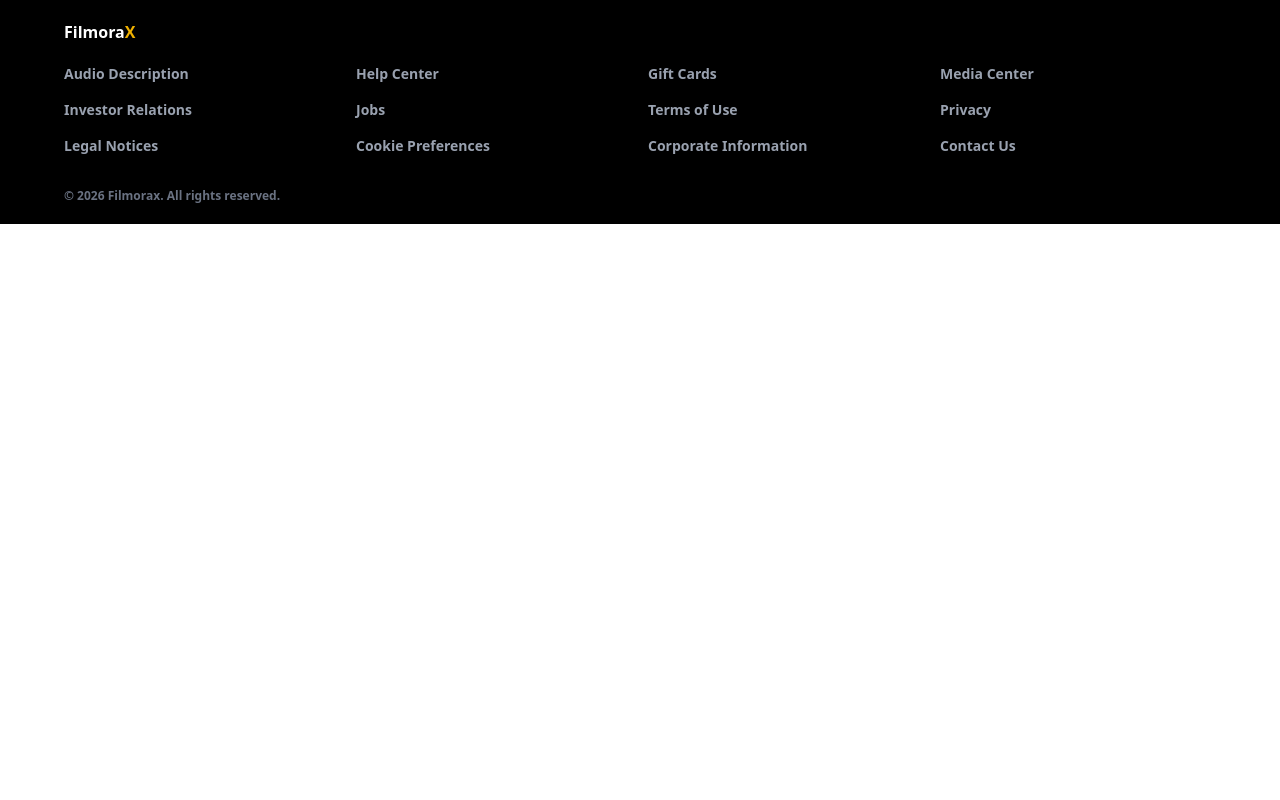
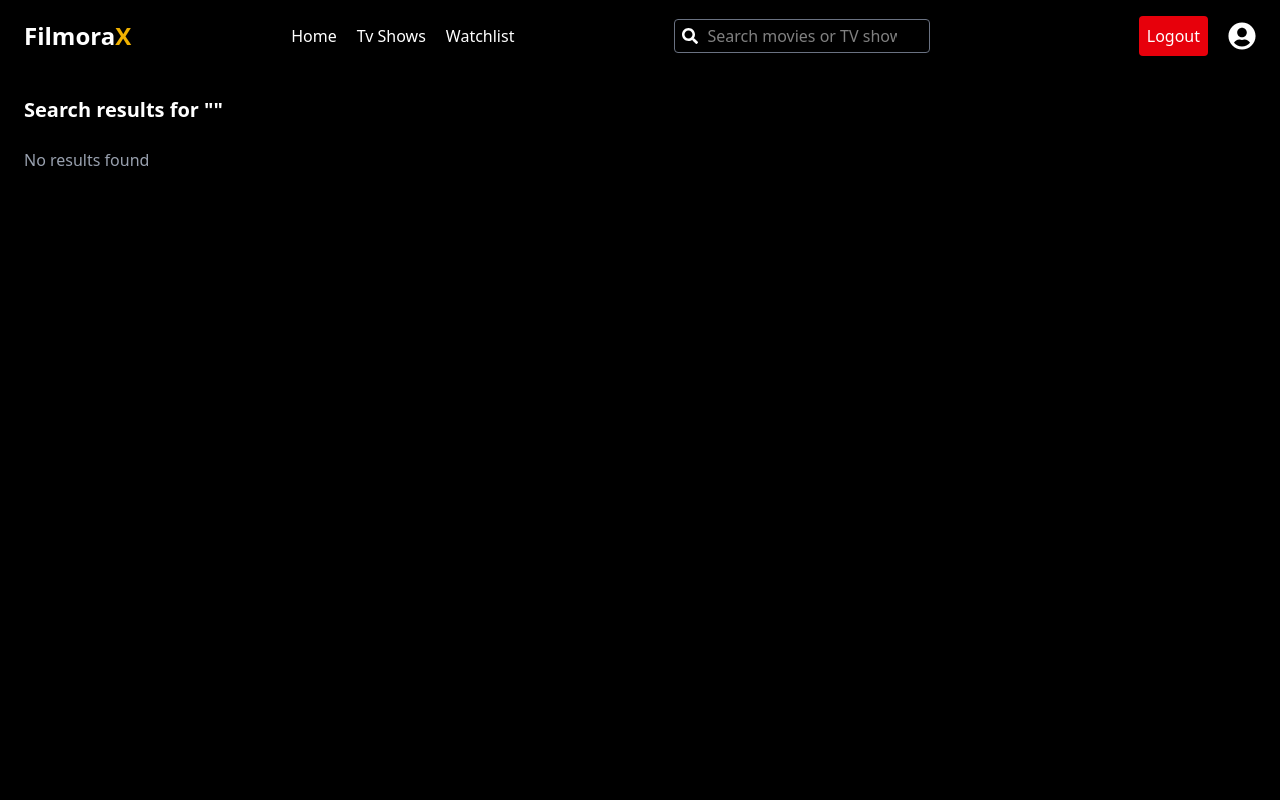
Before and after one commit to adithx2/Moviestreamingplatform, a React (Vite) app in the folder filmorax/: page /search in a window 1280 px wide. Shown: the top 800 px of the page. Built offline with nearby package versions, Linux system fonts and the light colour scheme.

Commit message:
Added Search bar

```diff
--- a/filmorax/src/App.jsx
+++ b/filmorax/src/App.jsx
@@ -4,6 +4,7 @@ import Home from './pages/Home'
 import Watchlist from './pages/Watchlist'
 import Tvshows from './pages/Tvshows'
 import MovieDetails from './pages/MovieDetails'
+import Search from './components/Search'
 import RootLayout from './layout/Rootlayout'
 import Landing from './pages/Landing'
 import Login from './components/Login'
@@ -22,6 +23,7 @@ const App = () => {
           <Route path='/logout' element={<Logout />} />
           <Route element={<RootLayout />}>
             <Route path='/home' element={<Home />} />
+            <Route path='/search' element={<Search/>}/>
             <Route path='watchlist' element={<Watchlist />} />
             <Route path='tvshows' element={<Tvshows />} />
             <Route path='moviedetails/:id' element={<MovieDetails />} />
--- a/filmorax/src/components/Navbar.jsx
+++ b/filmorax/src/components/Navbar.jsx
@@ -13,10 +13,9 @@ const Navbar = () => {
 
   const handleSearch = (e) => {
     e.preventDefault();
-    if (click.trim() !== "") {
-      navigate(`/search?click=${click}`);
-      setClick("");
-    }
+    if (!click.trim()) return;
+      navigate(`/search?click=${encodeURIComponent(click)}`);
+
   };
 
   const handleLogout = () => {
@@ -48,10 +47,6 @@ const Navbar = () => {
             <li>
               <Link to='/tvshows' className="hover:text-gray-300">Tv Shows</Link>
             </li>
-
-            {/* <li>
-              <Link to='/moviedetails' className="hover:text-gray-300">MovieDetails</Link>
-            </li> */}
 
             <li>
               <Link to='/watchlist' className="hover:text-gray-300">Watchlist</Link>
@@ -95,67 +90,4 @@ const Navbar = () => {
   )
 }
 
-
-// const Navbar = () => {
-
-//   const [click, setClick] = useState("");
-//   const navigate = useNavigate();
-
-//   const handleSearch = (e) => {
-//     e.preventDefault();
-//     if (click.trim() !== "") {
-//       navigate(`/search?click=${click}`);
-//       setClick("");
-//     }
-//   };
-
-//   const handleLogout = () => {
-//     navigate("/");
-//   };
-
-//   return (
-//     <nav className="fixed top-0 left-0 w-full h-18 z-50 bg-black text-white px-6 flex items-center justify-between">
-
-//       {/* Logo */}
-//       <div className="text-2xl font-bold">
-//         <Link to="/home">
-//           Filmora<span className="text-yellow-500">X</span>
-//         </Link>
-//       </div>
-
-//       {/* Menu */}
-//       <ul className="hidden md:flex gap-6">
-//         <li><Link to="/home">Home</Link></li>
-//         <li><Link to="/tvshows">Tv Shows</Link></li>
-//         <li><Link to="/moviedetails">MovieDetails</Link></li>
-//         <li><Link to="/watchlist">Watchlist</Link></li>
-//       </ul>
-
-//       {/* Search */}
-//       <form onSubmit={handleSearch} className="hidden md:block relative">
-//         <FaSearch className="absolute top-1/2 left-2 -translate-y-1/2" />
-//         <input
-//           type="text"
-//           placeholder="Search movies or TV shows..."
-//           value={click}
-//           onChange={(e) => setClick(e.target.value)}
-//           className="pl-8 py-1 bg-black border border-gray-600 rounded"
-//         />
-//       </form>
-
-//       {/* Right */}
-//       <div className="flex items-center gap-4">
-//         <button
-//           onClick={handleLogout}
-//           className="bg-red-600 px-3 py-1 rounded"
-//         >
-//           Logout
-//         </button>
-//         <FaUserCircle size={26} />
-//       </div>
-
-//     </nav>
-//   );
-// };
-
 export default Navbar
--- /dev/null
+++ b/filmorax/src/components/Search.jsx
@@ -0,0 +1,64 @@
+import React, { useEffect, useState } from "react";
+import axios from "axios";
+import { useNavigate, useSearchParams } from "react-router-dom";
+
+const Search = () => {
+  const [searchParams] = useSearchParams();
+  const navigate = useNavigate();
+
+  const query = searchParams.get("click");
+  const [results, setResults] = useState([]);
+  const [loading, setLoading] = useState(false);
+
+  useEffect(() => {
+    if (!query) return;
+
+    setLoading(true);
+
+    axios
+      .get(`https://api.tvmaze.com/search/shows?q=${query}`)
+      .then((res) => {
+        setResults(res.data);
+        setLoading(false);
+      })
+      .catch((err) => {
+        console.error("Search error", err);
+        setLoading(false);
+      });
+  }, [query]);
+
+  return (
+    <div className="bg-black min-h-screen pt-24 px-6 text-white">
+      <h2 className="text-xl font-bold mb-6">
+        Search results for "{query}"
+      </h2>
+
+      {loading && <p className="text-gray-300">Searching...</p>}
+
+      {!loading && results.length === 0 && (
+        <p className="text-gray-400">No results found</p>
+      )}
+
+      <div className="grid grid-cols-2 sm:grid-cols-3 md:grid-cols-4 lg:grid-cols-6 gap-4">
+        {results.map((item) => (
+          <div
+            key={item.show.id}
+            className="cursor-pointer"
+            onClick={() => navigate(`/moviedetails/${item.show.id}`)}
+          >
+            <img
+              src={item.show.image?.medium}
+              alt={item.show.name}
+              className="rounded hover:scale-105 transition duration-300"
+            />
+            <p className="text-sm mt-2 text-center text-gray-300">
+              {item.show.name}
+            </p>
+          </div>
+        ))}
+      </div>
+    </div>
+  );
+};
+
+export default Search;
--- a/filmorax/src/data/movies.js
+++ b/filmorax/src/data/movies.js
@@ -27,7 +27,7 @@ export const fetchRecommendedMovies = async () => {
 
     return res.data
       .filter(show => show.image)
-      .slice(20, 60);
+      .slice(10, 88);
   } catch (error) {
     console.error("Recommended API error:", error);
     return [];
--- a/filmorax/src/pages/Home.jsx
+++ b/filmorax/src/pages/Home.jsx
@@ -4,6 +4,7 @@ import {
   fetchRecommendedMovies,
 } from "../data/movies";
 import { useNavigate } from "react-router-dom";
+import { Link } from "react-router-dom";
 
 const Home = () => {
   const [trending, setTrending] = useState([]);
@@ -73,9 +74,13 @@ const Home = () => {
 
               <div className="flex gap-4">
                 {/* Watch Button */}
+
+                <Link to={'https://youtu.be/AfQ13jsLDms'}>
                 <button className="bg-yellow-500 text-black px-6 py-2 rounded font-semibold hover:bg-yellow-400">
                    Watch
                 </button>
+
+                </Link>
 
                 {/* More Info Button */}
                 <button
@@ -92,7 +97,7 @@ const Home = () => {
 
       {/* RECOMMENDED */}
       <h2 className="text-white text-2xl px-8 font-bold mb-6">
-        Recommended Shows
+        Recommended Movies
       </h2>
 
       <div className="grid grid-cols-2 p-5 sm:grid-cols-3 md:grid-cols-4 lg:grid-cols-6 gap-4">
--- a/filmorax/src/pages/Landing.jsx
+++ b/filmorax/src/pages/Landing.jsx
@@ -59,7 +59,7 @@ const Landing = () => {
 
             <Link to="/login" className="p-8">
 
-              <button className="bg-yellow-500 hover:bg-yellow-700 px-14 py-4 rounded textt-lg font-semibold">Get Started</button>
+              <button className="bg-yellow-500 text-black hover:bg-yellow-700 px-14 py-4 rounded font-semibold">Get Started</button>
             </Link>
 
           </div>
```
